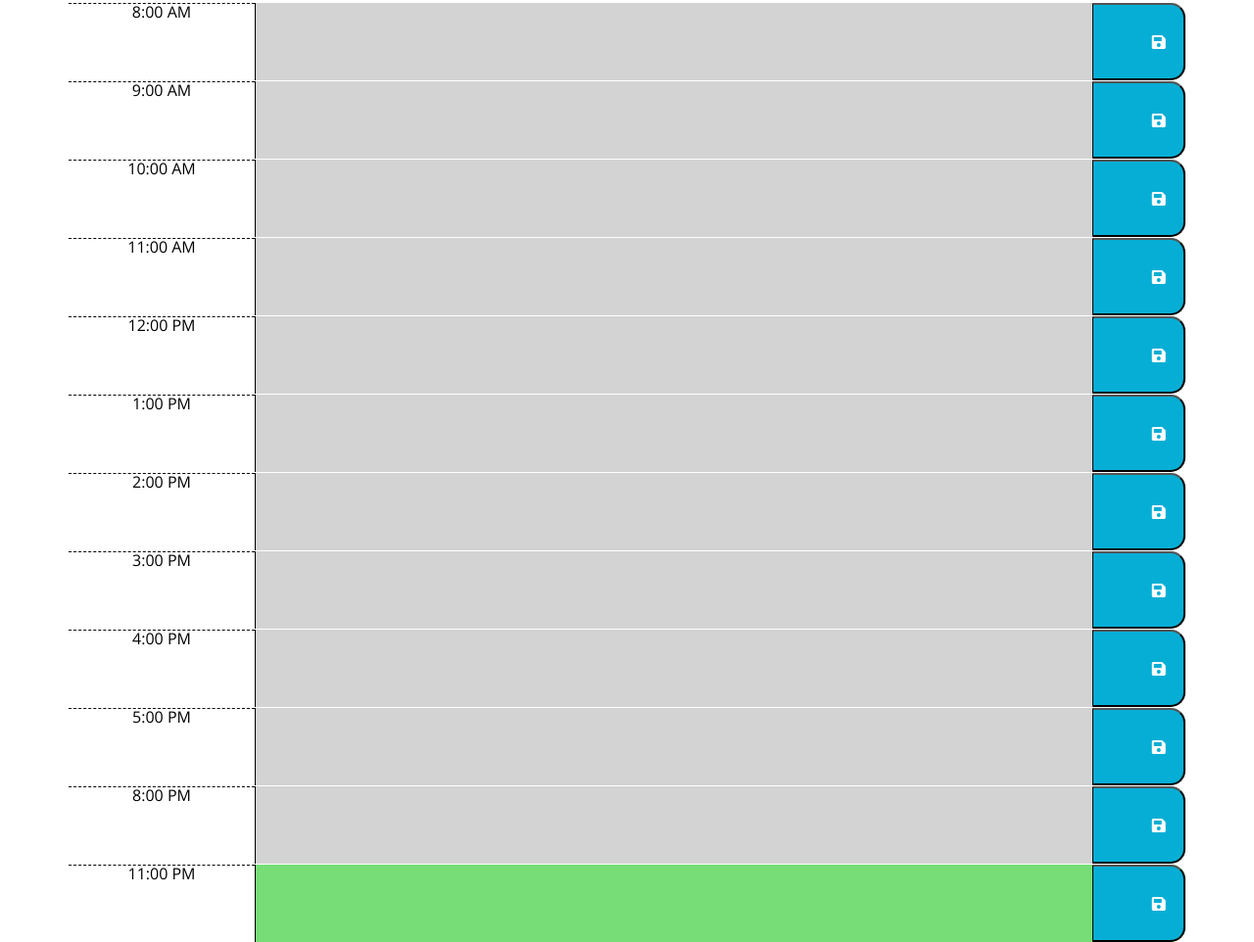
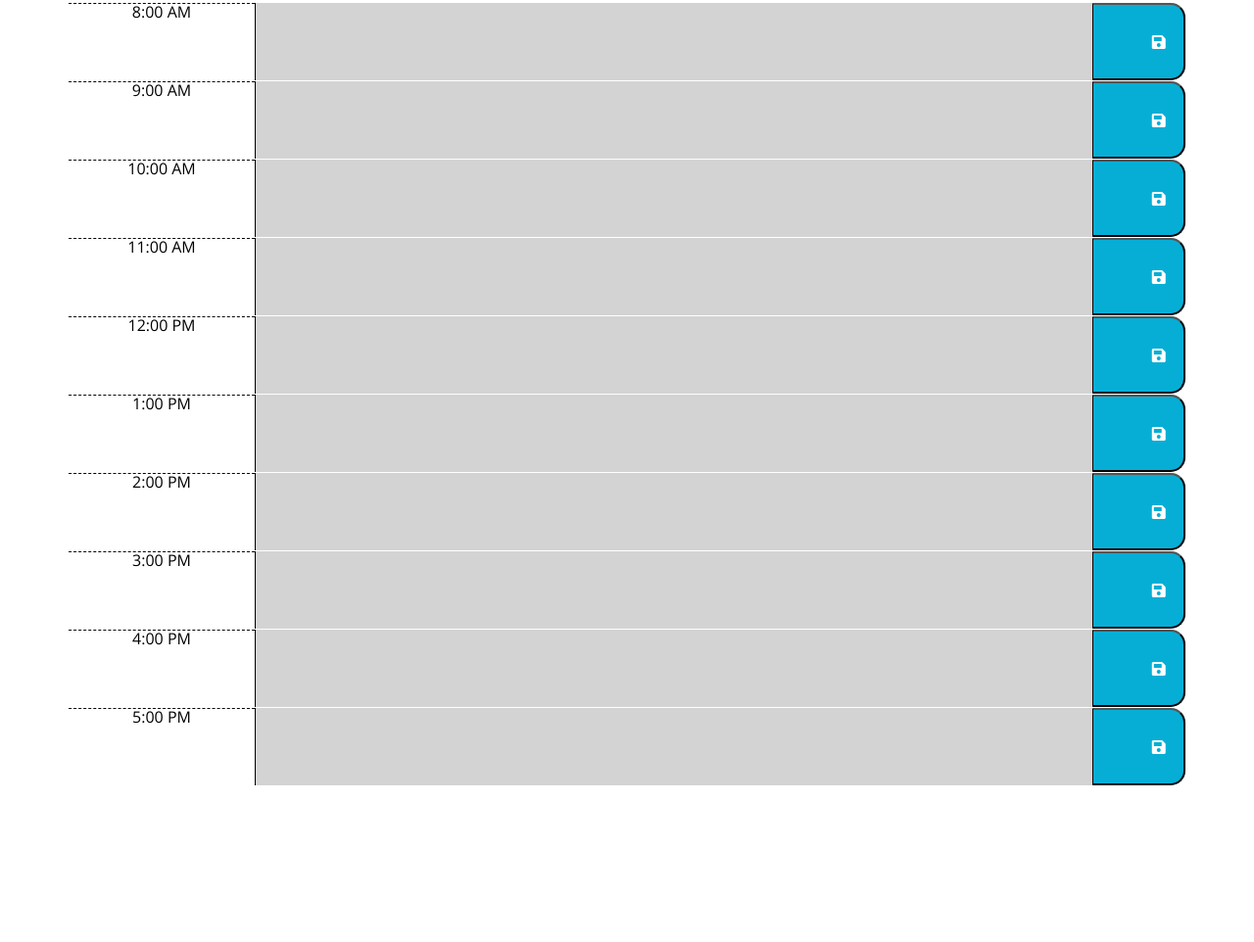
Before and after one commit to Patrick-Brandt/H5-WorkdayScheduler, a plain HTML site: page index.html in a window 1280 px wide. Shown: the part 369-1331 px from the top of the page at 98% size. After the commit the page ends 1171 px from the top, so only its background shows below. Drawn offline with nearby package versions, Linux system fonts and the light colour scheme.

Commit message:
I removed divs that were used to test color changes now that color change is working, Commented out unneccesary console.logs, removed to-do list comments, and reformatted for cleanliness and appearance.

```diff
--- a/index.html
+++ b/index.html
@@ -110,22 +110,6 @@
           <i class="fas fa-save"></i>
         </button>
       </div>
-<!-- Added the divs below to test class changes (cause it was 8PM)-->
-      <div class="row time-block" id="8PM" hour="20">
-        <div class="col-2 hour">8:00 PM</div>
-        <textarea class="col-9 description"></textarea>
-        <button class= "col-1 saveBtn">
-          <i class="fas fa-save"></i>
-        </button>
-      </div>
-
-      <div class="row time-block" id="11PM" hour="23">
-        <div class="col-2 hour">11:00 PM</div>
-        <textarea class="col-9 description"></textarea>
-        <button class= "col-1 saveBtn">
-          <i class="fas fa-save"></i>
-        </button>
-      </div>
 
     </div>
 
```
Also changed, not shown: script.js (+7 -13 lines).
